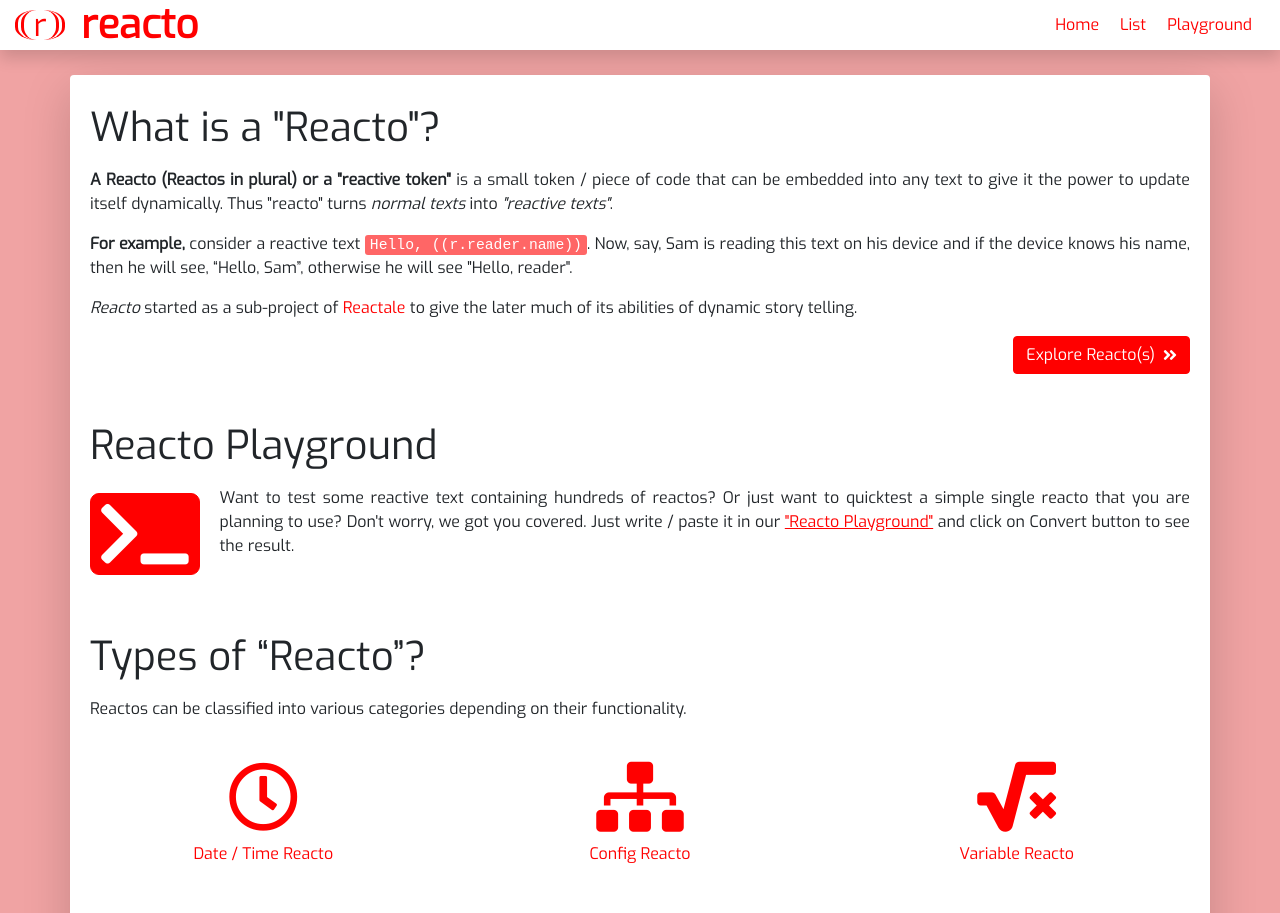
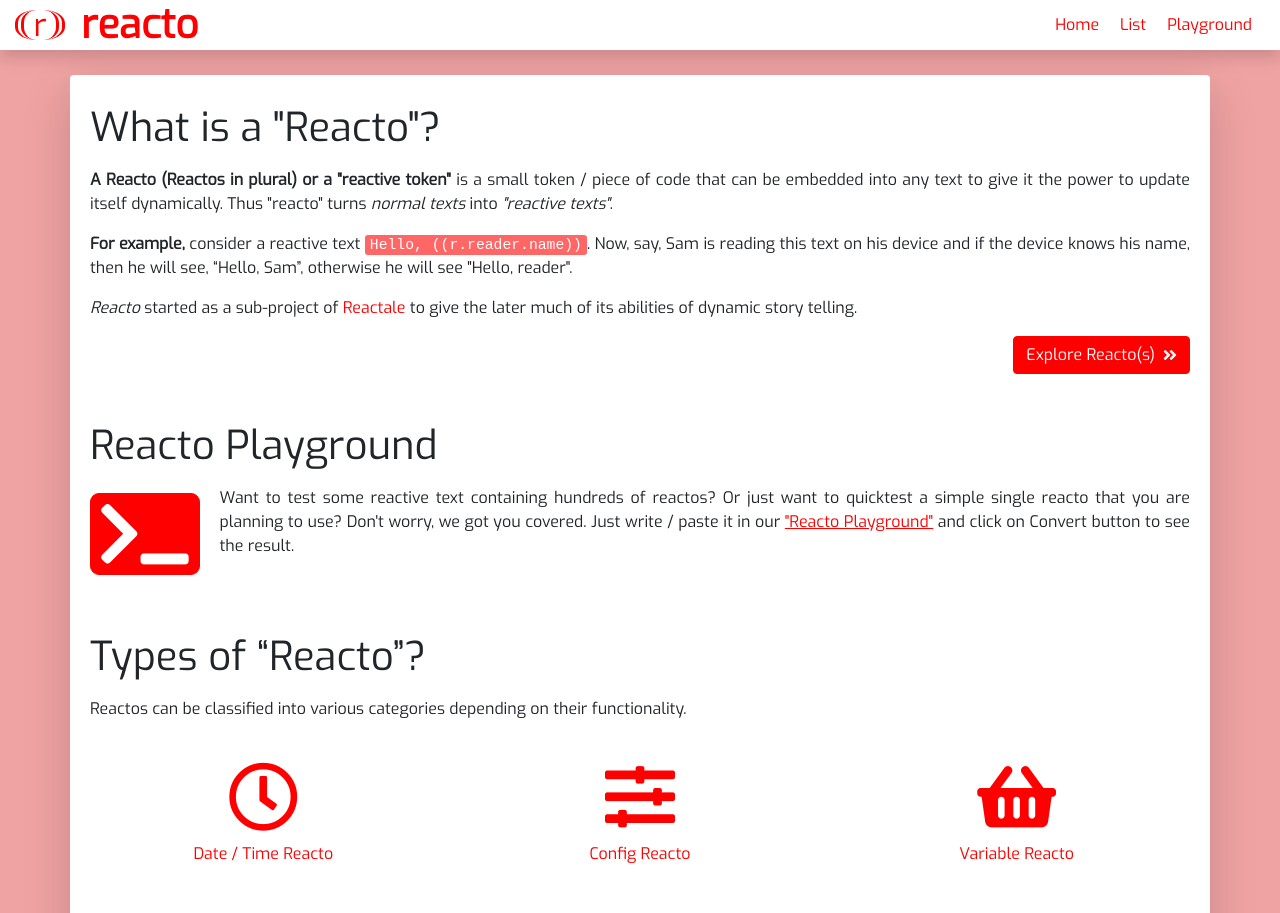
Before and after one commit to reactale/reacto, a React (Create React App) app: page / in a window 1280 px wide. Shown: the top 913 px of the page. Built offline with nearby package versions, Linux system fonts and the light colour scheme.

Commit message:
added example for special var reacto to get calc results

```diff
--- a/public/data/reacto-infos/main.json
+++ b/public/data/reacto-infos/main.json
@@ -98,7 +98,7 @@
 	"cfg": {
 		"id": "cfg",
 		"name": "Config Reacto",
-		"iconClass": "fas fa-sitemap",
+		"iconClass": "fas fa-sliders-h",
 		"desc": "These reactos help us change various configurations to control the behaviours of other reactos",
 		"reactos": [
 			{
@@ -117,7 +117,7 @@
 	"var": {
 		"id": "var",
 		"name": "Variable Reacto",
-		"iconClass": "fas fa-square-root-alt",
+		"iconClass": "fas fa-shopping-basket",
 		"desc": "With these reactos we can store whatever data we want to which might help us create Reactive Texts",
 		"reactos": [
 			{
@@ -143,6 +143,17 @@
 					{
 						"name": "Getting Variable",
 						"fileUrl": "var/get/ex1.txt"
+					}
+				]
+			},
+			{
+				"name": "((r.var._n))",
+				"info": "Get nth calc result",
+				"desc": "yields the last nth result yielded by calc reacto ((r.calc))",
+				"examples": [
+					{
+						"name": "Getting Results of all Calc Reactos",
+						"fileUrl": "var/calc-result/ex1.txt"
 					}
 				]
 			}
--- a/src/components/common/reactoDefCard/ReactoDefCard.js
+++ b/src/components/common/reactoDefCard/ReactoDefCard.js
@@ -22,7 +22,6 @@ const ReactoDefCard = props => {
 					{/* <i className="far fa-copy copy-reacto-icon"></i> */}
 				</h5>
 				<p className="card-text">{rtoDef.desc}</p>
-
 				{
 					rtoDef.examples.length > 0 &&
 					<>
```
Also changed, not shown: public/data/reacto-infos/examples/var/calc-result/ex1.txt (added).
